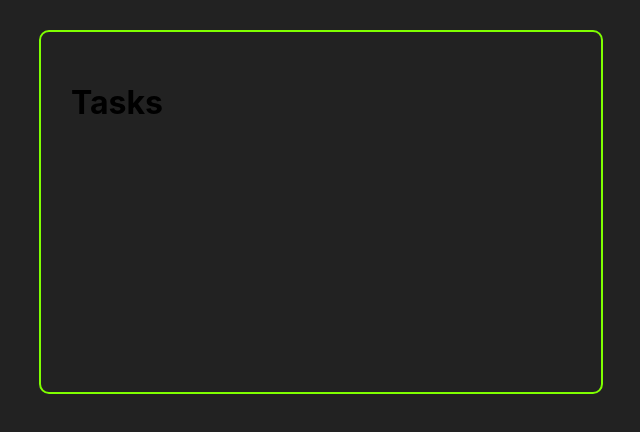
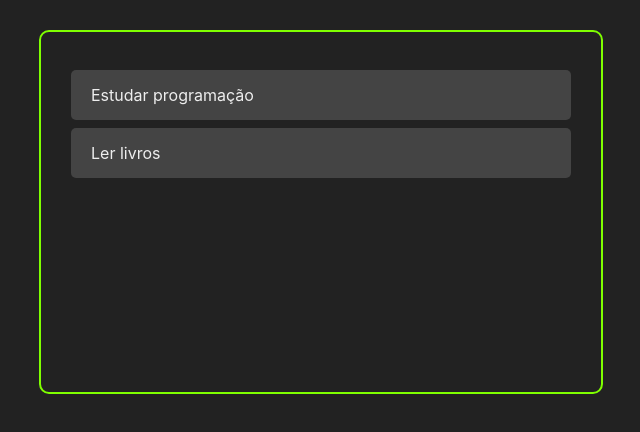
Before and after one commit to gustavobrigatti/estudo-react, a React (Create React App) app: page / in a window 1280 px wide. Shown: the top 432 px of the page, without its empty margins (319-959 px from the left). Built offline with nearby package versions, Linux system fonts and the light colour scheme; the HTML template or start-up script is replaced by a standard one.

Commit message:
adição dos componentes de Tasks e Taks, listando todas as tarefas passadas no array

```diff
--- a/src/App.js
+++ b/src/App.jsx
@@ -1,5 +1,5 @@
 import React, { useState } from "react";
-import Tasks from "./components/tasks";
+import Tasks from "./components/Tasks";
 import "./App.css";
 
 const App = () => {
@@ -19,7 +19,7 @@
   return(
     <>
       <div className="container">
-        <Tasks />
+        <Tasks tasks={tasks}/>
       </div>
     </>
   );
--- /dev/null
+++ b/src/components/AddTask.jsx
@@ -0,0 +1,6 @@
+import React from 'react';
+const AddTask = () => {
+    return <input type="text" />;
+}
+
+export default AddTask;
--- /dev/null
+++ b/src/components/Task.css
@@ -0,0 +1,10 @@
+.task-container{
+    background-color: #444;
+    margin: 8px 0;
+    padding: 15px 20px;
+    display: flex;
+    border-radius: 5px;
+    justify-content: space-between;
+    color: #eee;
+    align-items: center;
+}
--- /dev/null
+++ b/src/components/Task.jsx
@@ -0,0 +1,8 @@
+import React from 'react';
+import "./Task.css";
+
+const Task = ({ task }) => {
+    return <div className="task-container">{task.title}</div>;
+}
+
+export default Task;
--- /dev/null
+++ b/src/components/Tasks.jsx
@@ -0,0 +1,12 @@
+import React from "react";
+import Task from "./Task"
+
+const Tasks = ({ tasks }) =>{
+    return (
+        <>
+            {tasks.map((task) => (<Task task={task} />))}
+        </>
+    );
+};
+
+export default Tasks;
--- a/src/components/tasks.js
+++ /dev/null
@@ -1,7 +0,0 @@
-import React from "react";
-
-const Tasks = () =>{
-    return <h1>Tasks</h1>;
-};
-
-export default Tasks;
```
